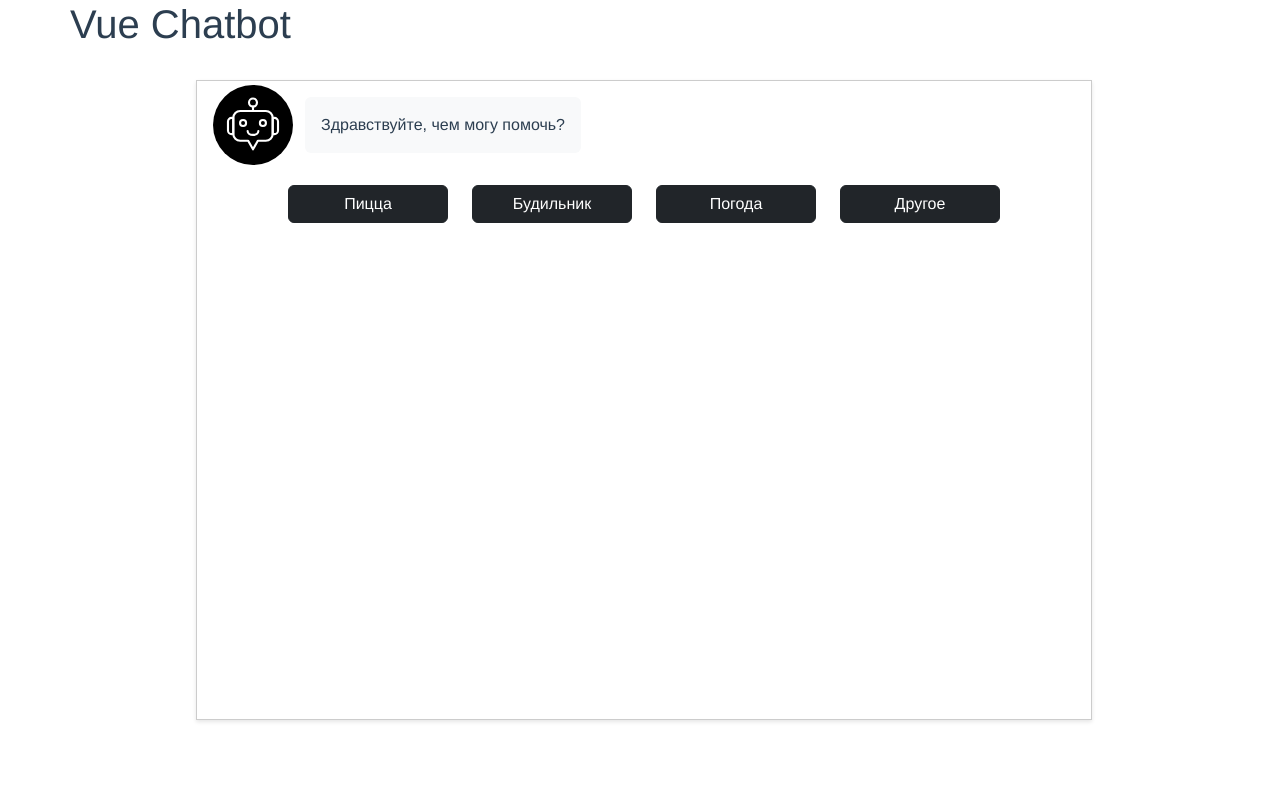
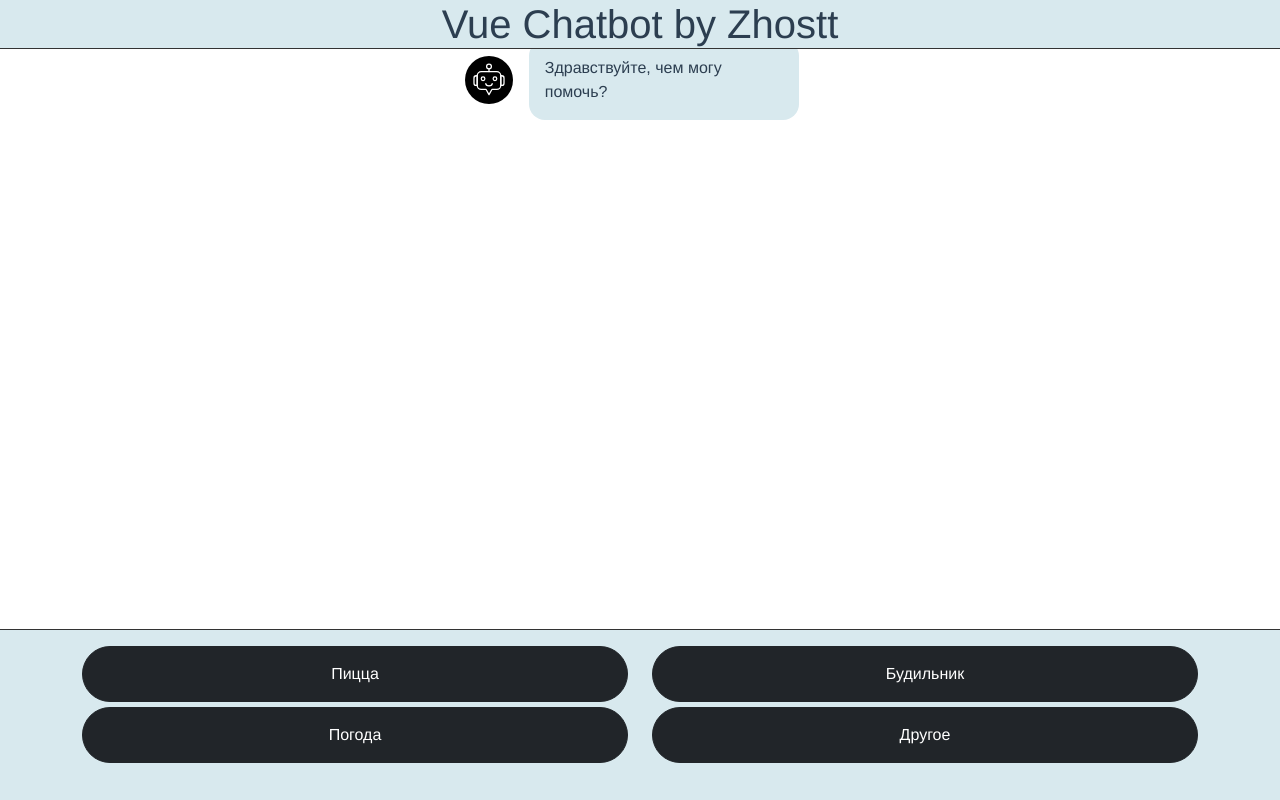
Before and after one commit to Zhostt/Chatbot-Vue, a Vue app: page / in a window 1280 px wide. Built offline with nearby package versions, Linux system fonts and the light colour scheme.

Commit message:
Styles reworked

```diff
--- a/src/App.vue
+++ b/src/App.vue
@@ -1,11 +1,16 @@
 <template>
   <div class="container">
-    <h1 class="header row">Vue Chatbot</h1>
-    <div class="chat-window mx-1 col-10">
+  <div class="row justify-content-center ">
+    <h1 class="header">Vue Chatbot by Zhostt</h1>
+    <div class="chat-window py-4 col-12 col-md-12 col-lg-6 ">
       <MessageList/>
+    </div>
+    <div class="questions-background w-100 position-fixed bottom-0">
+      <div class="questions-block col-12 col-md-12 col-xl-6 "></div>
       <QuestionSelector/>
     </div>
   </div>
+</div>
 </template>
 
 <script>
@@ -27,17 +32,20 @@ export default {
   color: #2c3e50;
 }
 
+.chat-window {
+  width: 70%;
+  height: 80%;
+}
 
-.chat-window {
-  border: 1px solid #ccc;
-  box-shadow: 0 2px 4px rgba(0, 0, 0, 0.1);
-  position: absolute;
-    top: 50%;
-    left: 50%;
-    transform: translate(-50%, -50%);
-  overflow-y: scroll;
-  width: 70%;
-  min-height: 80%;
-  max-height: 80%;
+.questions-background {
+  background-color: rgb(216, 233, 238);
+  border-top: 1px solid #333 ;
+}
+
+.header {
+  position: fixed;
+  background-color: rgb(216, 233, 238);
+  border-bottom: 1px solid #333 ;
+  text-align: center;
 }
 </style>
--- a/src/components/MessageList.vue
+++ b/src/components/MessageList.vue
@@ -1,16 +1,16 @@
 <template>
   <div class="container">
-    <div class="message-window row justify-content-center" ref="messageContainer">
+    <div class="message-window row">
           <div
-            :class="['message', 'mb-3', 'p-6', message.author]"
+            :class="['message', 'col-12 col-lg-6 justify-content-center', message.author]"
             v-for="message in this.$store.state.messages"
             v-bind:key="message.id"
           >
-            <img class="avatar m-1 "
+            <img class="avatar col-2"
               :src="this.$store.state.images[message.author].src"
               :alt="this.$store.state.images[message.author].alt">
-            <div class="message message-body">
-              <p class="m-2 p-3 bg-light rounded">{{ message.text }}</p></div>
+            <div class="message-body col-10">
+              <p class="message-text">{{ message.text }}</p></div>
             </div>
       </div>
     </div>
@@ -26,18 +26,30 @@
 </script>
 
 <style lang="scss" scoped>
+
+.message-window {
+  display: flex;
+  flex-direction: column;
+  align-items: center;
+}
   .message {
     display: flex;
-    align-items: center;
   }
 
   .avatar {
-    width: 20%;
-    max-width: 5em;
-    height: auto;
+    min-width: 2em;
+    max-width: 3em;
+
   }
 
-  .user {
+  .user{
     flex-direction: row-reverse;
   }
+
+  .message-text {
+    background-color: rgb(216, 233, 238);
+    border-radius: 1em;
+    padding: 1em;
+    margin: 1em;
+  }
 </style>
--- a/src/components/QuestionSelector.vue
+++ b/src/components/QuestionSelector.vue
@@ -1,9 +1,8 @@
 <template>
     <div class="container">
-        <div class="user-questions">
-            <div class="row justify-content-center">
+        <div class="user-questions row">
                 <div
-                    class="question col-lg-3 col-md-6 col-sm-6 col-12 "
+                    class="question col-10 col-md-6"
                     v-for="question in this.$store.state.possibleQuestions"
                     v-bind:key="question.id"
                 >
@@ -11,7 +10,6 @@
                 </div>
             </div>
         </div>
-    </div>
 </template>
 
 <script>
@@ -54,12 +52,15 @@
         justify-content: center;
         align-items: center;
         margin-bottom: 1em;
+        padding:1em 0;
     }
     .question-button {
         width: 100%;
         margin-bottom: 5px;
-        max-height: 4em;
-        min-width: 10em;
+        height: 3.5em;
+        max-height: 6em;
+        border-radius: 3em;
+
      }
      .question-button:hover {
         box-shadow: 0px 4px 8px rgba(0, 0, 0, 0.1);
```
